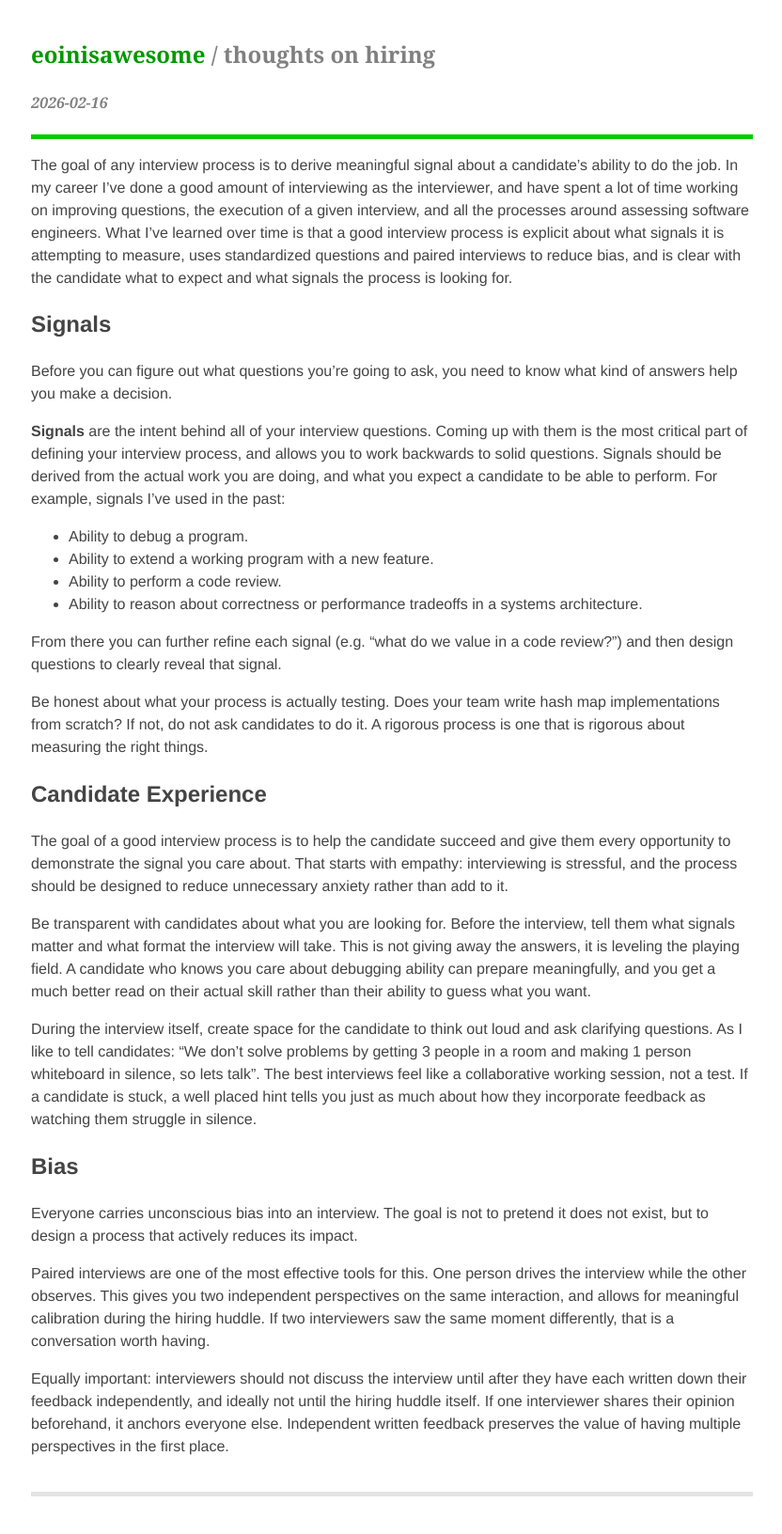
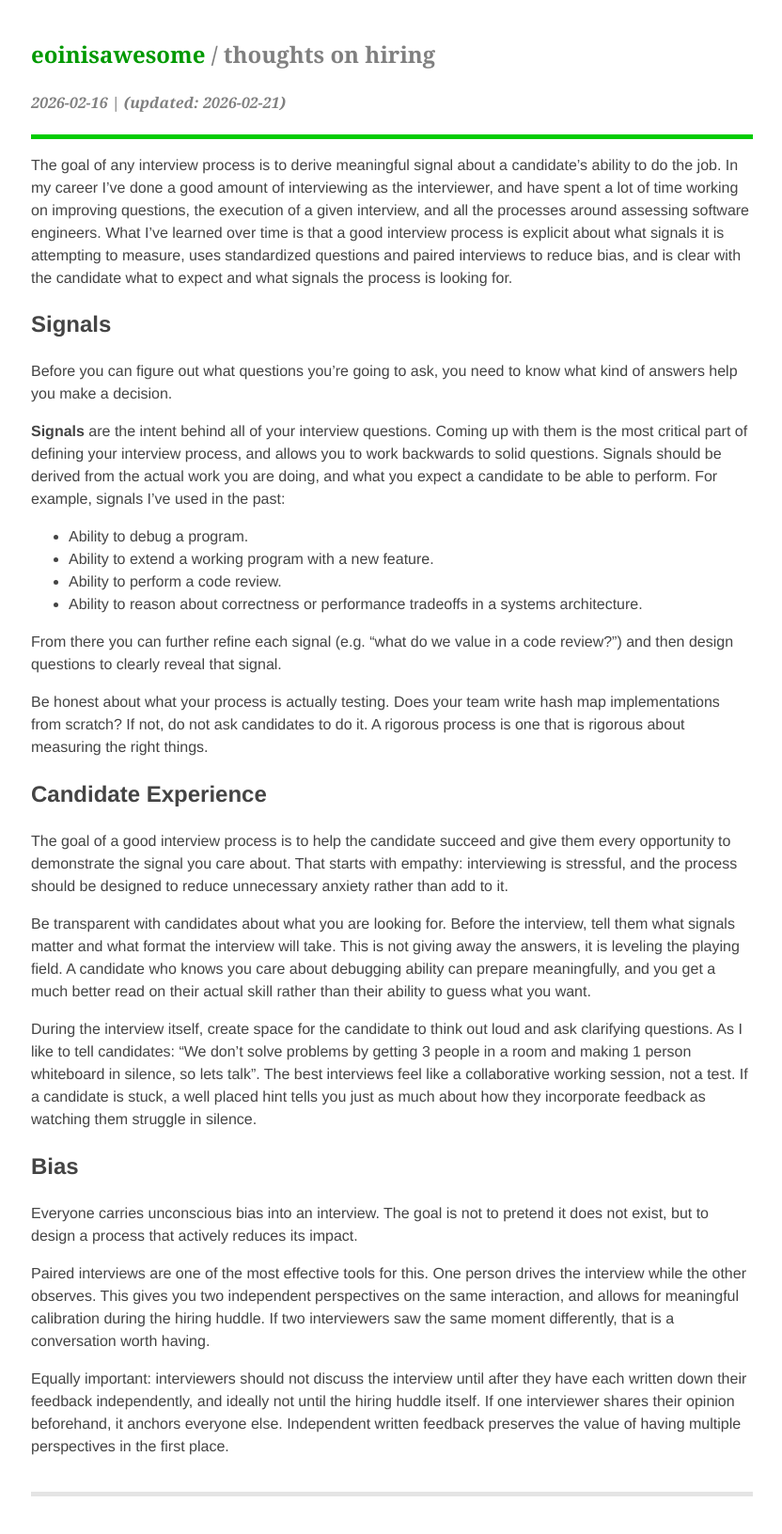
Before and after one commit to ecoffey/ecoffey.github.com, a Jekyll site: the page built from _posts/2026-02-16-thoughts-on-hiring.md, in a window 1280 px wide. Shown: the whole page at 94% size, without its empty margins (223-1055 px from the left). Built offline with Jekyll 4.4.1, drawn with Linux system fonts in a browser that asks for light colours.

Commit message:
included updated_at for hiring

```diff
--- a/_posts/2026-02-16-thoughts-on-hiring.md
+++ b/_posts/2026-02-16-thoughts-on-hiring.md
@@ -1,6 +1,7 @@
 ---
 layout: post
 title: Thoughts on Hiring
+updated_at: 2026-02-21
 ---
 
 The goal of any interview process is to derive meaningful signal about a candidate's ability to do the job. In my career I've done a good amount of interviewing as the interviewer, and have spent a lot of time working on improving questions, the execution of a given interview, and all the processes around assessing software engineers. What I've learned over time is that a good interview process is explicit about what signals it is attempting to measure, uses standardized questions and paired interviews to reduce bias, and is clear with the candidate what to expect and what signals the process is looking for.
```
